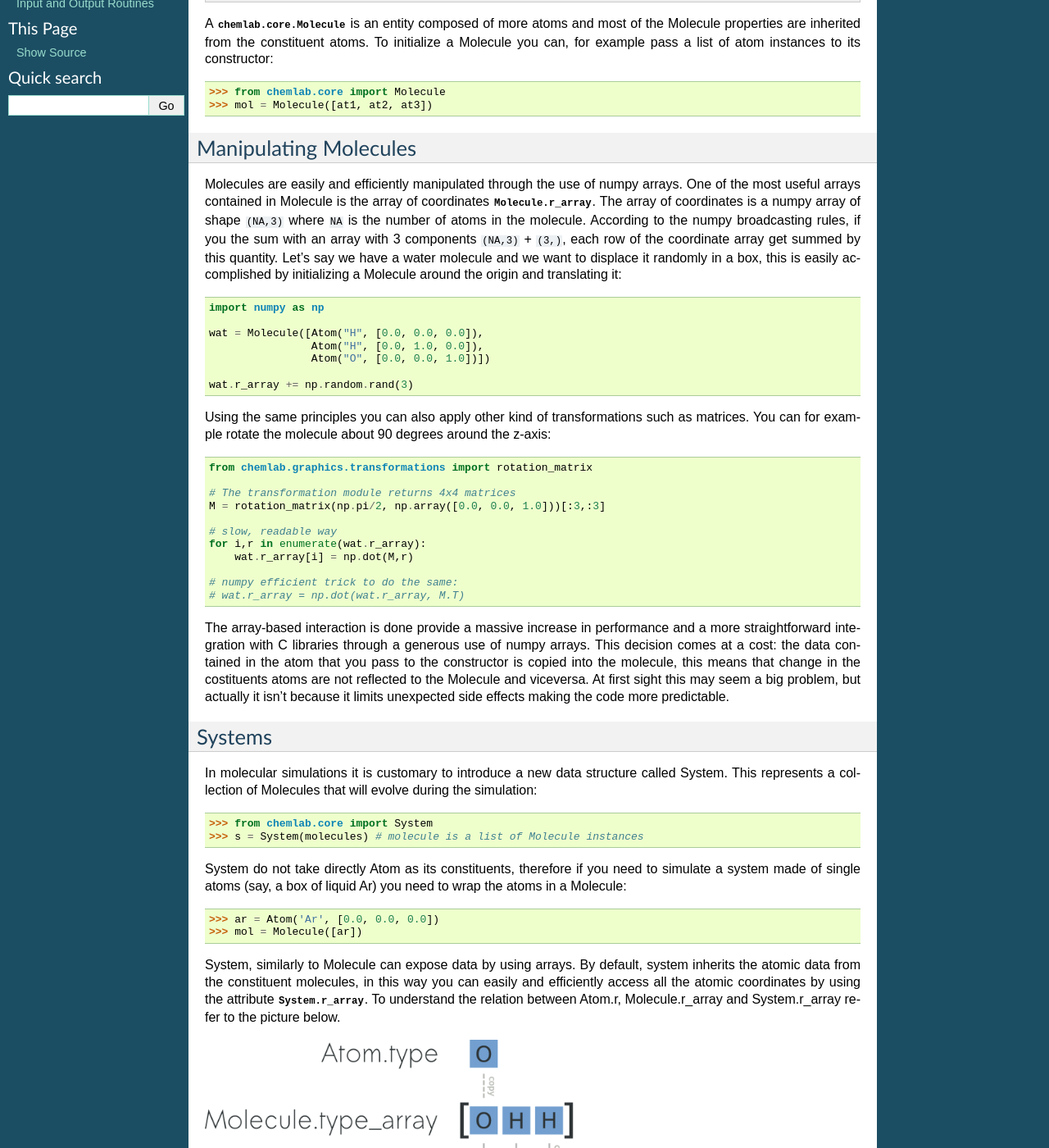
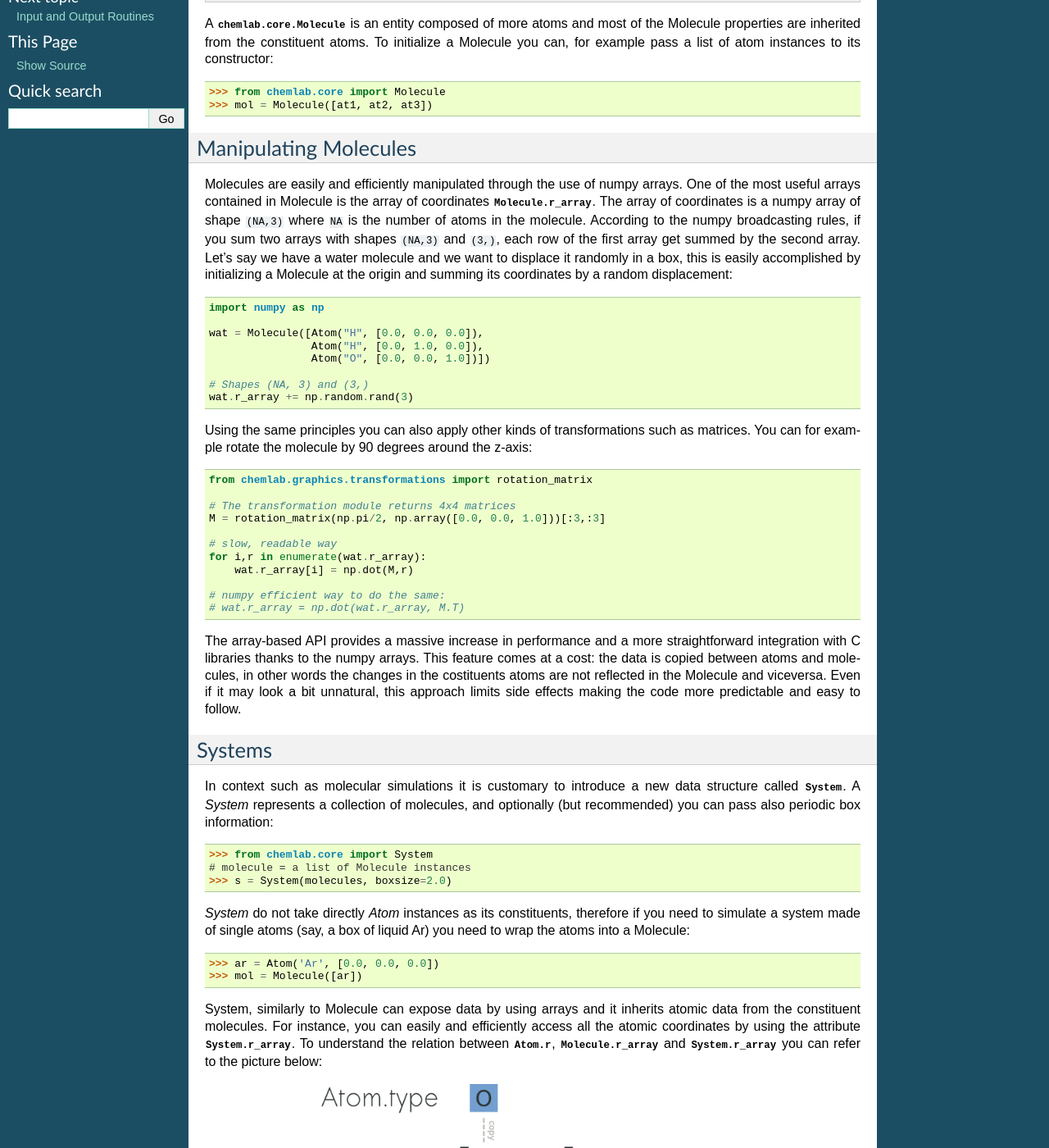
Before and after one commit to chemlab/chemlab, a Sphinx documentation site: the page built from docs/core.rst, in a window 1280 px wide and 1400 px high, scrolled down 328 px. Shown: the whole window at 82% size. Built offline with Sphinx 7.4.7, drawn with Linux system fonts in a browser that asks for light colours; formulas are drawn with MathJax 3; some of the changed text lies outside the part shown.

Commit message:
Completed core documentation closes #55

```diff
--- a/docs/core.rst
+++ b/docs/core.rst
@@ -30,14 +30,14 @@
 
 Molecules are easily and efficiently manipulated through the use of
 numpy arrays. One of the most useful arrays contained in Molecule is
-the array of coordinates :py:attr:`Molecule.r_array`.  The array of coordinates
-is a numpy array of shape ``(NA,3)`` where ``NA`` is the number of
-atoms in the molecule.  According to the numpy broadcasting rules, if
-you the sum with an array with 3 components ``(NA,3)`` + ``(3,)``,
-each row of the coordinate array get summed by this quantity. Let's
-say we have a water molecule and we want to displace it randomly in a
-box, this is easily accomplished by initializing a Molecule around the
-origin and translating it::
+the array of coordinates :py:attr:`Molecule.r_array`.  The array of
+coordinates is a numpy array of shape ``(NA,3)`` where ``NA`` is the
+number of atoms in the molecule.  According to the numpy broadcasting
+rules, if you sum two arrays with shapes ``(NA,3)`` and ``(3,)``, each
+row of the first array get summed by the second array. Let's say we
+have a water molecule and we want to displace it randomly in a box,
+this is easily accomplished by initializing a Molecule at the
+origin and summing its coordinates by a random displacement::
 
     import numpy as np
 
@@ -45,11 +45,13 @@
                     Atom("H", [0.0, 1.0, 0.0]),
                     Atom("O", [0.0, 0.0, 1.0])])
 
+    # Shapes (NA, 3) and (3,)
     wat.r_array += np.random.rand(3)
 
-Using the same principles you can also apply other kind of
+
+Using the same principles you can also apply other kinds of
 transformations such as matrices.  You can for example rotate the
-molecule about 90 degrees around the z-axis::
+molecule by 90 degrees around the z-axis::
 
     from chemlab.graphics.transformations import rotation_matrix
 
@@ -60,41 +62,42 @@
     for i,r in enumerate(wat.r_array):
         wat.r_array[i] = np.dot(M,r)
 
-    # numpy efficient trick to do the same:
+    # numpy efficient way to do the same:
     # wat.r_array = np.dot(wat.r_array, M.T)
 
-The array-based interaction is done provide a massive increase in performance
-and a more straightforward integration with C libraries through a
-generous use of numpy arrays. This decision comes at a cost: the data
-contained in the atom that you pass to the constructor is copied into
-the molecule, this means that change in the costituents atoms are not
-reflected to the Molecule and viceversa. At first sight this may seem
-a big problem, but actually it isn't because it limits unexpected
-side effects making the code more predictable.
+The array-based API provides a massive increase in performance and a
+more straightforward integration with C libraries thanks to the numpy
+arrays. This feature comes at a cost: the data is copied between atoms
+and molecules, in other words the changes in the costituents atoms are
+not reflected in the Molecule and viceversa. Even if it may look a bit
+unnatural, this approach limits side effects making the code more
+predictable and easy to follow.
 
 Systems
 -------
 
-In molecular simulations it is customary to introduce a new data
-structure called System. This represents a collection of Molecules
-that will evolve during the simulation::
+In context such as molecular simulations it is customary to introduce
+a new data structure called :py:class:`~chemlab.core.System`. A
+*System* represents a collection of molecules, and optionally (but
+recommended) you can pass also periodic box information::
 
    >>> from chemlab.core import System
-   >>> s = System(molecules) # molecule is a list of Molecule instances
+   # molecule = a list of Molecule instances
+   >>> s = System(molecules, boxsize=2.0)
 
-System do not take directly Atom as its constituents, therefore if you
-need to simulate a system made of single atoms (say, a box of liquid
-Ar) you need to wrap the atoms in a Molecule::
+*System* do not take directly *Atom* instances as its constituents,
+therefore if you need to simulate a system made of single atoms (say,
+a box of liquid Ar) you need to wrap the atoms into a Molecule::
 
    >>> ar = Atom('Ar', [0.0, 0.0, 0.0])
    >>> mol = Molecule([ar])
 
-System, similarly to Molecule can expose data by using arrays. By
-default, system inherits the atomic data from the constituent
-molecules, in this way you can easily and efficiently access all the
-atomic coordinates by using the attribute
-:py:attr:`System.r_array`. To understand the relation between Atom.r,
-Molecule.r_array and System.r_array refer to the picture below.
+System, similarly to Molecule can expose data by using arrays and it
+inherits atomic data from the constituent molecules. For instance,
+you can easily and efficiently access all the atomic coordinates by
+using the attribute :py:attr:`System.r_array`. To understand the
+relation between :py:attr:`Atom.r`, :py:attr:`Molecule.r_array` and
+:py:attr:`System.r_array` you can refer to the picture below:
 
 .. image:: _static/core_types_copy.png
       :width: 600px
@@ -103,7 +106,6 @@
 :py:meth:`System.empty <chemlab.core.System.empty>` (pretty much like
 you can preallocate numpy arrays with `np.empty` or `np.zeros`) and
 then add the molecules one by one::
-
 
   import numpy as np
   from chemlab.core import Atom, Molecule, System
@@ -123,8 +125,8 @@
 
   display_system(s)
 
-Since the data is copied, the ``wat`` molecule act as a `template` so
-you can move it around and keep adding it to the System.
+Since the data is copied, the ``wat`` molecule act as a *template* so
+you can move it around and keep adding it to the *System*.
 
 Preallocating and adding molecules is a pretty fast way to build a
 `System`, but the fastest way (in terms of processing time) is to
@@ -254,3 +257,16 @@
 
 .. image:: /_static/merge_systems.png
     :width: 800px
+
+At the present time, the merging will avoid overlapping by creating a
+bounding box around the two systems and removing the molecules of the
+first system that are inside the second system bounding box. In the
+future there will be more clever ways to handle this overlaps.
+
+Sorting
+~~~~~~~
+
+If you use chemlab in conjunction with GROMACS, you may use the
+:py:meth:`chemlab.core.System.sort` to sort the molecules according to
+their molecular formulas before exporting. The topology file expect to
+have a file with the same molecule type ordererd.
```
Also changed, not shown: other parts of docs/core.rst (+12 -11 lines), 1 other file.
